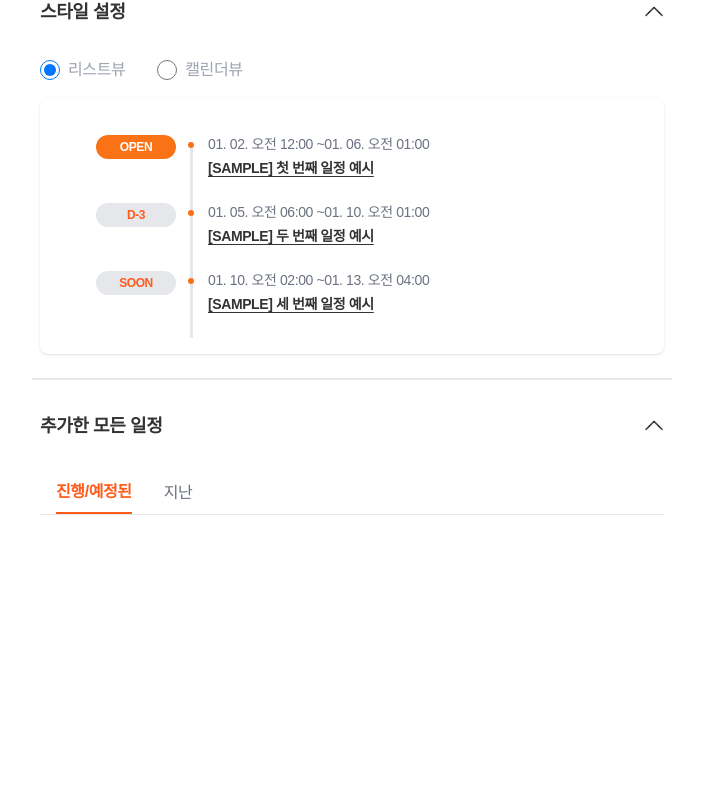
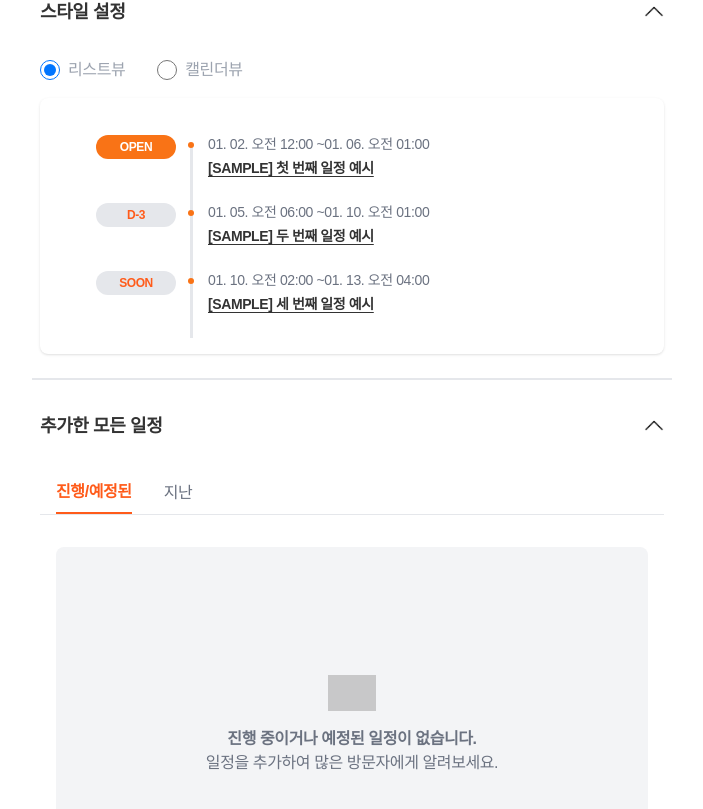
Before and after one commit to Mt-NextJs/linkle, a Next.js app: page /admin/block/calendar in a window 1280 px wide. Shown: the part 386-1195 px from the top of the page, without its empty margins (288-991 px from the left). Before the commit the page ends 933 px from the top, so only its background shows below. Built offline with nearby package versions, Linux system fonts and the light colour scheme; grey boxes are pictures that could not be loaded.

Commit message:
✨[Feat] 일정 없을 때 빈 상태 메시지 표시 #96

```diff
--- a/src/app/admin/block/calendar/components/schedule-list.tsx
+++ b/src/app/admin/block/calendar/components/schedule-list.tsx
@@ -49,6 +49,21 @@ const getScheduleStatus = (schedule: Schedule) => {
     return { text: "CLOSED", color: "bg-[#BABABA] text-[#eae9e9]" };
   }
 };
+
+function EmptyState({ message }: { message: React.ReactNode }) {
+  return (
+    <div className="mx-4 my-8 flex flex-col items-center justify-center rounded-lg bg-gray-100 py-32">
+      <Image
+        src="/assets/icons/icon_calendar_empty.png"
+        alt="빈 캘린더"
+        width={48}
+        height={48}
+        className="mb-4 opacity-50"
+      />
+      <p className="text-center text-gray-500">{message}</p>
+    </div>
+  );
+}
 
 function ScheduleItem({
   schedule,
@@ -270,13 +285,33 @@ export default function ScheduleList() {
             </button>
           </div>
           <div className="space-y-4">
-            {filteredSchedules.map((schedule) => (
-              <ScheduleItem
-                key={schedule.id}
-                schedule={schedule}
-                onDelete={handleDelete}
+            {filteredSchedules.length > 0 ? (
+              filteredSchedules.map((schedule) => (
+                <ScheduleItem
+                  key={schedule.id}
+                  schedule={schedule}
+                  onDelete={handleDelete}
+                />
+              ))
+            ) : (
+              <EmptyState
+                message={
+                  activeTab === "current" ? (
+                    <>
+                      <strong>진행 중이거나 예정된 일정이 없습니다.</strong>
+                      <br />
+                      일정을 추가하여 많은 방문자에게 알려보세요.
+                    </>
+                  ) : (
+                    <>
+                      <strong>지난 일정이 없습니다.</strong>
+                      <br />
+                      일정을 추가하여 많은 방문자에게 알려보세요.
+                    </>
+                  )
+                }
               />
-            ))}
+            )}
           </div>
         </div>
       )}
```
